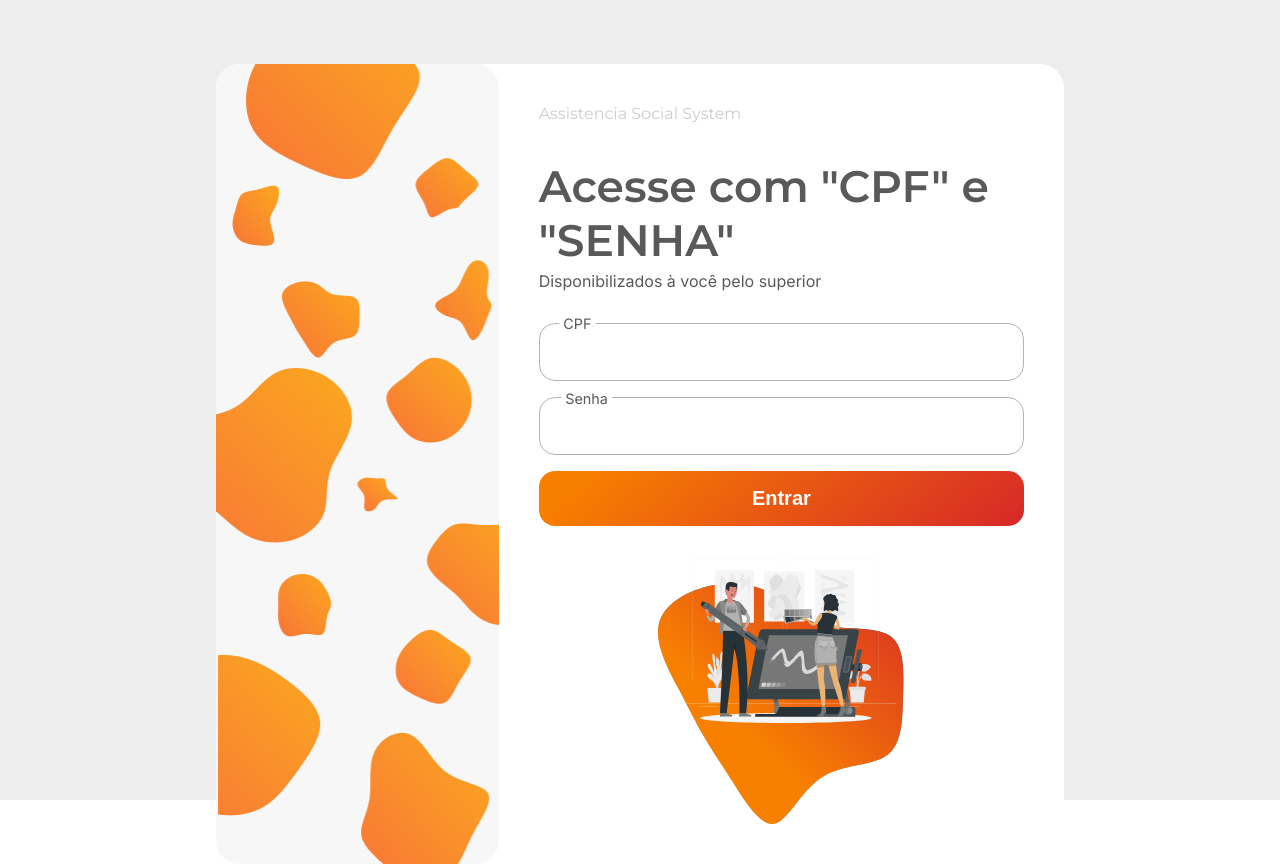
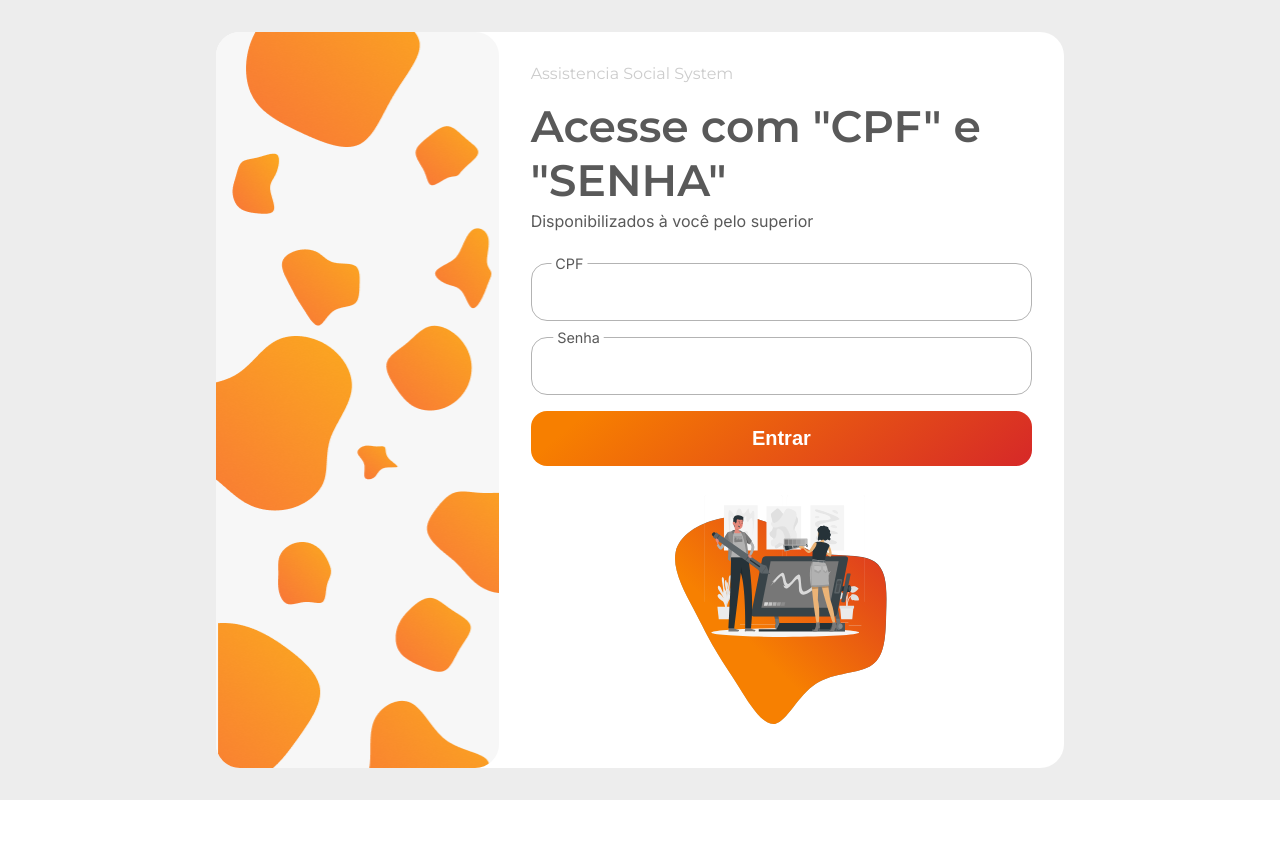
Before and after one commit to jorgeSilva/assistencia-social, a React (Create React App) app: page / in a window 1280 px wide. After the commit the page ends 800 px from the top, so only its background shows below. Built offline with nearby package versions, Linux system fonts and the light colour scheme.

Commit message:
fix - correção no login onde o content estourava a pagina

```diff
--- a/src/view/Login/style.module.css
+++ b/src/view/Login/style.module.css
@@ -9,7 +9,8 @@
 .login__container__form{
   grid-column: 3 / 11;
   background-color:var(--c0);
-  margin: 4rem 0;
+  margin: 2rem 0;
+  box-sizing: border-box;
   border-radius: 1.5rem;
   display: grid;
   grid-template-columns: 2fr 4fr;
@@ -23,7 +24,7 @@
 }
 
 .login__content__rigth{
-  padding: 2.5rem;
+  padding: 2rem;
 }
 
 .login__name__system{
@@ -37,7 +38,7 @@
   font-size: 2.75rem;
   font-weight: 600;
   color: var(--c8);
-  margin-top: 2.25rem;
+  margin-top: 1rem;
 }
 
 .login__p__text{
@@ -79,7 +80,7 @@
 }
 
 .login__image__bottom{
-  max-height: 350px;
+  height: calc(100% - 200px);
   width: 100%;
   display: flex;
   align-items: center;
@@ -87,21 +88,7 @@
 }
 
 .login__image__bottom img{
-  height: 350px;
-}
-
-@media (max-width: 1599px) {
-  .login__image__bottom{
-    height: 290px;
-    width: 100%;
-    display: flex;
-    align-items: center;
-    justify-content: center;
-  }
-
-  .login__image__bottom img{
-    height: 100%;
-  }
+  height: 250px;
 }
 
 @media (max-width: 1036px) {
```
